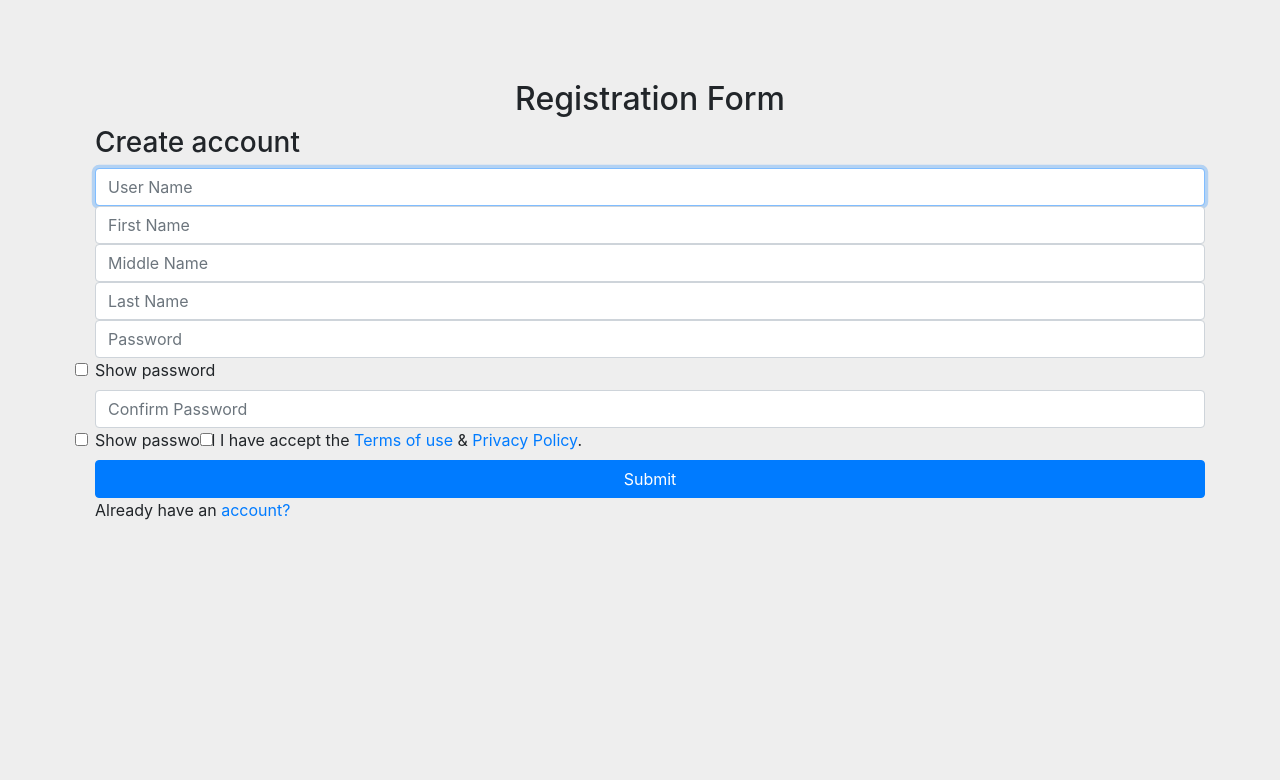
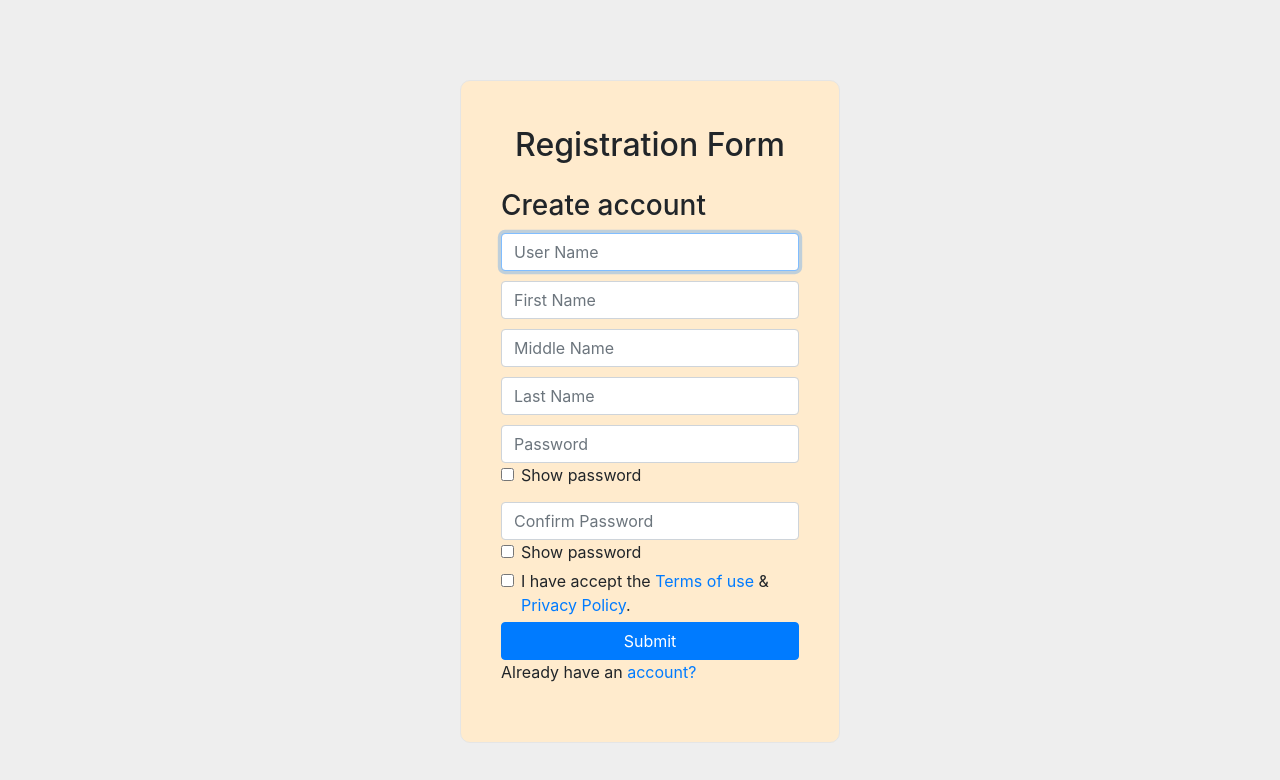
Before and after one commit to ioannienatividad/IT137A-Nativadad, a plain HTML site: page register.html in a window 1280 px wide. Drawn offline with nearby package versions, Linux system fonts and the light colour scheme.

Commit message:
Update style.css

```diff
--- a/style.css
+++ b/style.css
@@ -24,3 +24,24 @@ body {
 .form-signin .form-control {
     padding: 10px;
 }
+.form-register {
+    max-width: 380px;
+    margin: 0 auto;
+    background-color: blanchedalmond;
+    padding: 15px 40px 50px;
+    border: 1px solid #e5e5e5;
+    border-radius: 10px;
+}
+.form-register .checkbox {
+    margin-left: 20px;
+    margin-bottom: 5px;
+}
+.form-register input[type="text"], .form-register input[type="password"] {
+    margin-top: 10px;
+}
+.form-register .form-register-heading {
+    margin-top: 30px;
+}
+h3 {
+    margin-top: 25px;
+}
```
